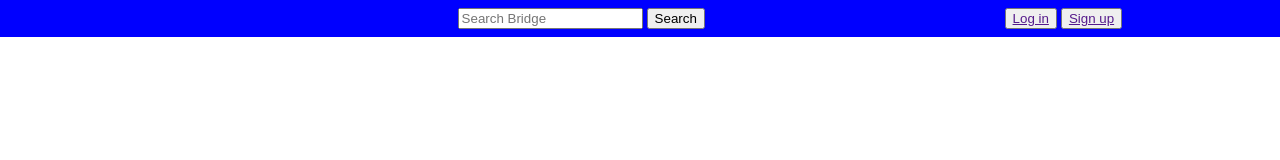
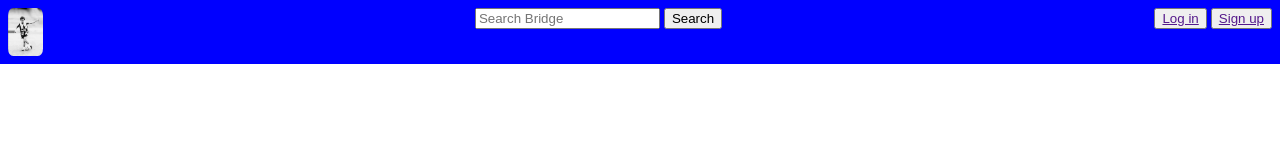
Before and after one commit to Nick676191/bridge-goal-based-app, a plain HTML site: page index.html in a window 1280 px wide. Drawn offline with Linux system fonts and the light colour scheme.

Commit message:
Add the logo placeholder

```diff
--- a/index.html
+++ b/index.html
@@ -15,7 +15,7 @@
     <!-- header -->
     <div class="header">
         <div class="logo">
-            <img src="" alt="">
+            <img src="./images/ronaldinho-kid.jpeg" alt="Logo placeholder">
         </div>
         <div class="search-container">
             <form action="/search" method="GET">
--- a/style.css
+++ b/style.css
@@ -11,7 +11,18 @@ body {
 
 .header {
     display: flex;
-    justify-content: space-around;
+    justify-content: space-between;
     background-color: blue;
     padding: 0.5rem;
 }
+
+.logo {
+    height: 3rem;
+    width: auto;
+}
+
+.logo img {
+    height: 100%;
+    width: 100%;
+    border-radius: 15%;
+}
```
